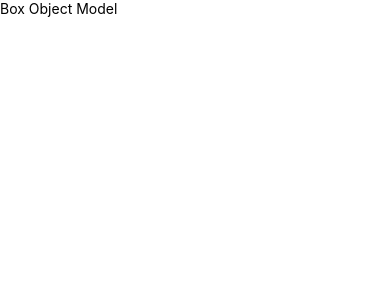
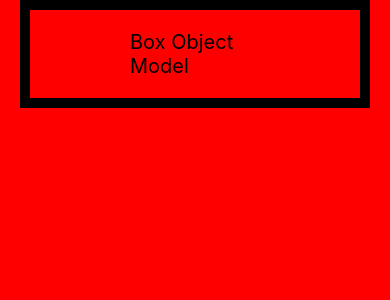
Before and after one commit to leotangram/02-my-first-app-rn, a React Native app: screen / in a window 390 px wide. Shown: the top 300 px of the page. Built offline with nearby package versions, Linux system fonts and the light colour scheme.

Commit message:
padding margin border width & height

```diff
--- a/App.tsx
+++ b/App.tsx
@@ -4,7 +4,7 @@
 
 const App = () => {
   return (
-    <SafeAreaView>
+    <SafeAreaView style={{flex: 1}}>
       {/* <HelloWorldScreen /> */}
       {/* <CounterScreen /> */}
       <BoxObjectModelScreen />
--- a/src/screens/BoxObjectModelScreen.tsx
+++ b/src/screens/BoxObjectModelScreen.tsx
@@ -1,12 +1,26 @@
 import React from 'react'
-import { View, Text } from 'react-native';
+import { View, Text, StyleSheet } from 'react-native';
 
 const BoxObjectModelScreen = () => {
-    return (
-        <View>
-            <Text>Box Object Model</Text>
-        </View>
-    )
+  return (
+    <View style={styles.container}>
+      <Text style={styles.title}>Box Object Model</Text>
+    </View>
+  )
 }
 
 export default BoxObjectModelScreen
+
+const styles = StyleSheet.create({
+  container: {
+    backgroundColor: 'red',
+    flex: 1
+  },
+  title: {
+    borderWidth: 10,
+    fontSize: 20,
+    marginHorizontal: 20,
+    paddingHorizontal: 100,
+    paddingVertical: 20
+  }
+});
```
